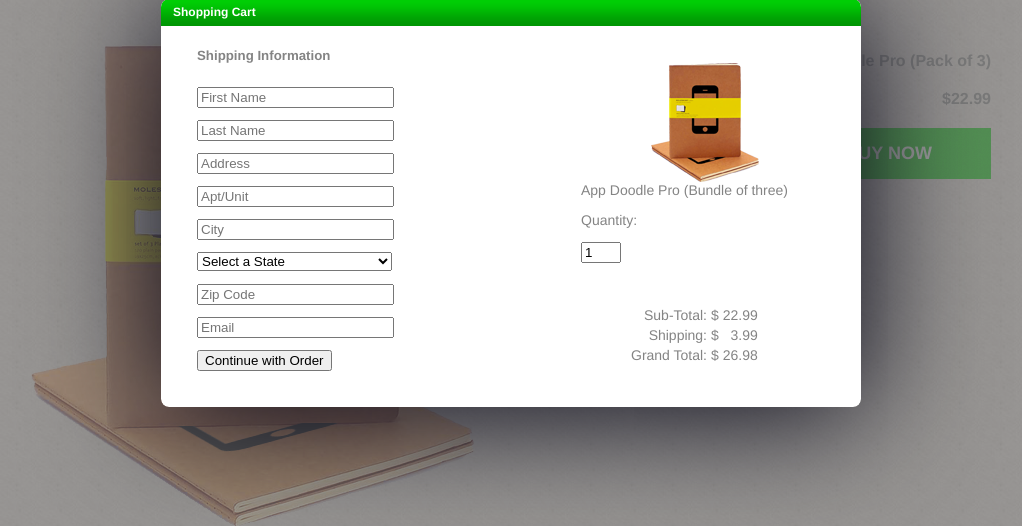
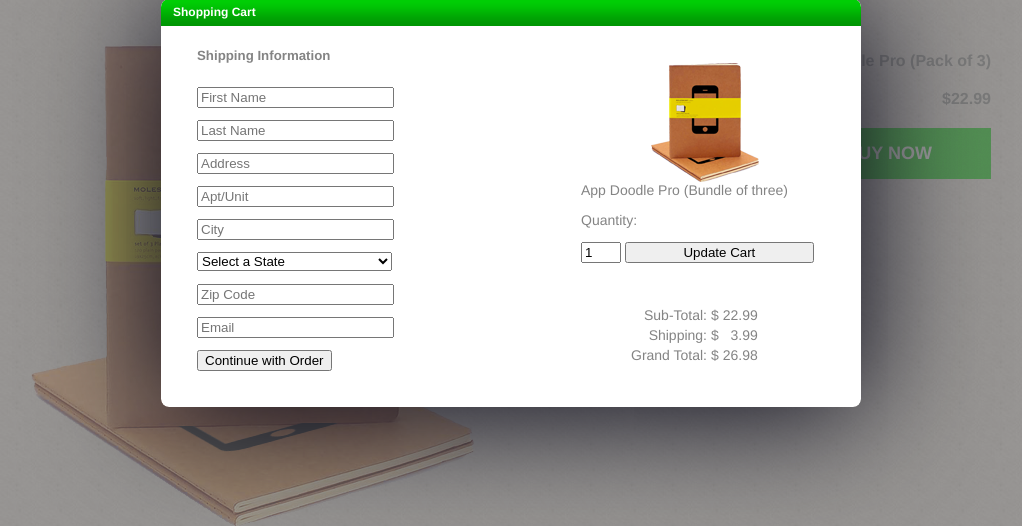
Before and after one commit to devZdev/app-doodle-pro, a PHP site: page / in a window 1280 px wide, after a click on "BUY NOW". Shown: the part 197-723 px from the top of the page, without its empty margins (129-1151 px from the left). Run offline with PHP 8.4, Linux system fonts and the light colour scheme; some libraries are stand-ins or nearby versions.

Commit message:
update cart button

```diff
--- a/cart.php
+++ b/cart.php
@@ -16,6 +16,7 @@
 
                 <p>App Doodle Pro (Bundle of three)</p>
                 <p>Quantity: </p><input type="text" name="quantity" value="1" />
+                <input type="button" class="update-button" value="Update Cart" />
                 <table id="totals">
                     <tr>
                         <td>Sub-Total: $</td>
--- a/public/css/style.css
+++ b/public/css/style.css
@@ -223,6 +223,10 @@ em { font-weight: bold; padding-right: 1em; vertical-align: top; }
 	clear:both;
 }
 
+.cart .update-button {
+	width:189px;
+}
+
 .cart #totals td{
 	text-align:right;
 }
--- a/public/js/document.events.js
+++ b/public/js/document.events.js
@@ -52,4 +52,5 @@ $(document).ready(function(){
 
 
 	});
+
 });
```
